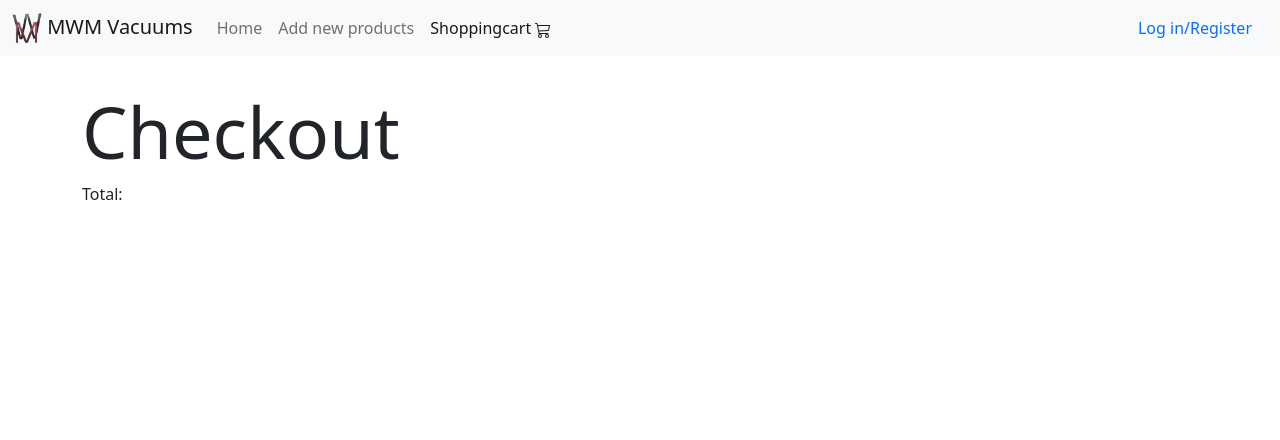
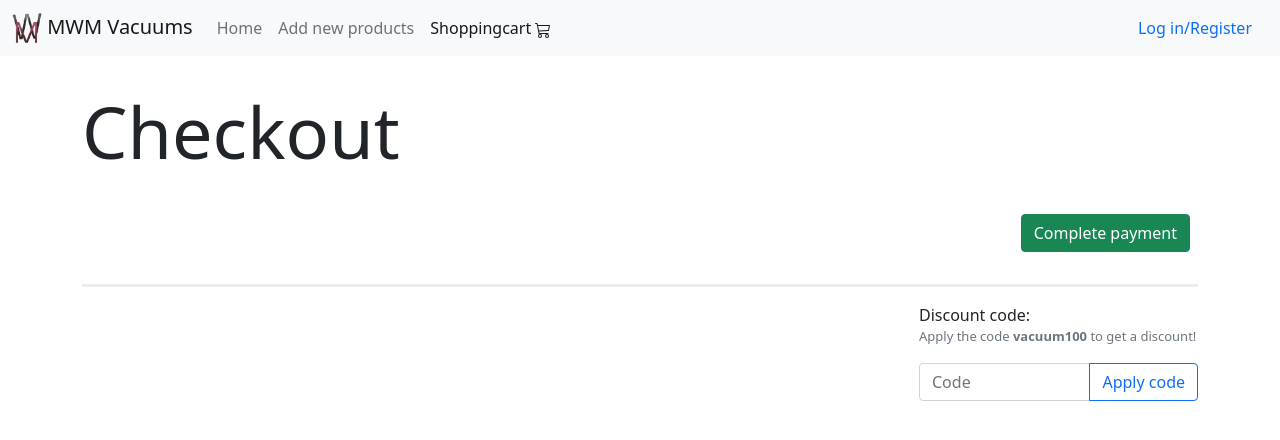
Before and after one commit to WilliamNerem/DataNettverk-Portfolio2, a Flask app: page /shoppingcart/checkout in a window 1280 px wide. Shown: the top 440 px of the page. Run offline with Flask 2, Linux system fonts and the light colour scheme; data that the repository does not hold is empty; parts of the project's set-up code (start-up, migrations or seed data) failed here and were passed over.

Commit message:
fixed checkout and payment function

```diff
--- a/app.py
+++ b/app.py
@@ -6,22 +6,22 @@ import os
 from dataclasses import dataclass
 from flask_cors import CORS, cross_origin
 from werkzeug.utils import secure_filename
-import mysql.connector
+# import mysql.connector
 
-mysql_user = 'neremzky'
-mysql_pwd = 'password'
-mysql_host = 'my-mysql'
-mysql_db = 'everything'
+# mysql_user = 'neremzky'
+# mysql_pwd = 'password'
+# mysql_host = 'my-mysql'
+# mysql_db = 'everything'
 
-mydb = mysql.connector.connect(user = mysql_user, password = mysql_pwd, host = mysql_host, database = mysql_db)
+# mydb = mysql.connector.connect(user = mysql_user, password = mysql_pwd, host = mysql_host, database = mysql_db)
 
-mycursor = mydb.cursor()
-mycursor.execute("SELECT * FROM products")
-myresult = mycursor.fetchall()
+# mycursor = mydb.cursor()
+# mycursor.execute("SELECT * FROM products")
+# myresult = mycursor.fetchall()
 
-print('dette er mysql babyyy')
-for i, name, price, infoshort, infolong, image in myresult:
-    print("ID: {}, Name: {}, price: {}, infoshort: {}, infolong: {}, image: {}".format(i, name, price, infoshort, infolong, image))
+# print('dette er mysql babyyy')
+# for i, name, price, infoshort, infolong, image in myresult:
+#     print("ID: {}, Name: {}, price: {}, infoshort: {}, infolong: {}, image: {}".format(i, name, price, infoshort, infolong, image))
 
 app = Flask(__name__)
 api = Api(app)
@@ -149,7 +149,7 @@ def Register():
 @cross_origin(origin='127.0.0.1',headers=['Content-Type','Authorization'])
 def fetchProducts():
     productReturn = ProductModel.query.all()
-    return jsonify(myresult)
+    return jsonify(productReturn)
 
 @app.route("/fetchCurrent", methods=['GET', 'POST'])
 @cross_origin(origin='127.0.0.1',headers=['Content-Type','Authorization'])
@@ -207,6 +207,14 @@ def removeCheckoutItems(shoppingcart_id):
     cartReturn = ShoppingcartModel.query.all()
     return jsonify(cartReturn)
 
+@app.route("/payment/complete/<string:paymentSuccessful>", methods=['GET', 'POST'])
+@cross_origin(origin='127.0.0.1',headers=['Content-Type','Authorization'])
+def completePayment(paymentSuccessful):
+    if paymentSuccessful == 'true':
+        ShoppingcartModel.query.delete()
+        db.session.commit()
+    return paymentSuccessful
+
 @app.route("/addproducts", methods=['GET', 'POST'])
 def addproductsyup():
     return render_template('addproducts.html')
--- a/static/css/style.css
+++ b/static/css/style.css
@@ -34,3 +34,47 @@
 .amount-of-product {
     margin: 5px;
 }
+
+.cart-price .text-muted {
+    margin: auto;
+}
+
+.cart-price {
+    margin: 0.5rem;
+}
+
+.checkout-container {
+    margin-top: 1rem;
+    margin-bottom: 1rem;
+    overflow: hidden;
+}
+
+.checkout-container p{
+    font-size: small;
+    float: right;
+    margin: 0;
+}
+
+.checkout-content{
+    display: flex;
+    justify-content: flex-end;
+    align-items: center;
+    margin-bottom: 1rem;
+    margin-top: 1rem;
+    padding-right: 8px;
+}
+
+.checkout-content div{
+    margin-right: 1rem;
+    font-size: 1.25rem;
+}
+
+hr.solid {
+    border-top: 3px solid #bbb;
+    width: 100%;
+  }
+
+.discount-container p{
+    font-size: small;
+    margin: 0;
+}
--- a/static/scripts/cart.js
+++ b/static/scripts/cart.js
@@ -1,8 +1,63 @@
 displayCart();
 let itemsInCart = 0;
 checkItemsInCart();
-// document.getElementById('total-price');
+let totalPrice = 0;
+const discountForm = document.getElementById('discount-form');
+const discountCode = document.getElementById('discount-code');
+const validation = document.getElementById('validation');
+const completePayment = document.getElementById('complete-payment');
+const paymentConfirmation = document.getElementById('payment-confirmation');
+let paymentSuccessful = 'false';
 
+const sleep = (milliseconds) => {
+    return new Promise(resolve => setTimeout(resolve, milliseconds))
+}
+
+
+discountForm.onsubmit = () => {
+    event.preventDefault();
+    const code = discountCode.value
+
+    if(code.toLowerCase() == 'vacuum100') {
+        totalPrice = 0;
+        document.getElementById('total-price').innerHTML = 'Total: ' + totalPrice + ',-';
+        validation.style = 'color: green;'
+        validation.innerHTML = 'Discount successfully added!';
+    }
+    else {
+        validation.style = 'color: red;'
+        validation.innerHTML = 'Invalid discount code';
+    }
+}
+
+completePayment.onclick = () => {
+    if (totalPrice == 0) {
+        paymentConfirmation.style = 'color: green;';
+        paymentConfirmation.innerHTML = 'Payment succsessful!'
+        paymentSuccessful = 'true';
+    }
+    else {
+        paymentConfirmation.style = 'color: red;';
+        paymentConfirmation.innerHTML = 'An error occured: Could not complete transaction'
+        paymentSuccessful = 'false';
+    }
+
+    fetch(`http://127.0.0.1:5000/payment/complete/${paymentSuccessful}`, {
+            method: 'POST',
+            headers: {
+                'Accept': 'application/json, text/plain, */*',
+                'Content-type': 'application/json'
+            },
+            body: JSON.stringify({paymentSuccessful:paymentSuccessful})
+        })
+        .then((res) => res.text())
+        .then((data) => {})
+        .then(() => {
+            displayCart();
+            checkItemsInCart();
+        })
+        .catch((error) => console.log(error))
+}
 
 function displayCart() {
     fetch('http://127.0.0.1:5000/shoppingcart/checkout/items')
@@ -22,13 +77,15 @@ function displayCart() {
                     addedToCart.push(product.product_id)
                     output += `
                 <li class="list-group-item d-flex justify-content-between align-items-center" id="cartId${product.shoppingcart_id}">
-                    <h5>${product.productName}</h3>
-                    <h6 class="text-muted">${product.price},-</h6>
+                    <h5>${product.productName}</h5>
+                    <span class="display-flex cart-price">
+                        <div class="display-flex"><h6 class="text-muted">${product.price},-</h6></div>
                         <div class="display-flex" id="cartButtons${product.product_id}">
                             <button class="btn-amount btn btn-outline-dark btn-sm" onclick="deleteFromCart(${product.shoppingcart_id},${product.product_id})">-</button>
                             <span class="badge bg-dark rounded-pill amount-of-product" id="countInCart${product.product_id}">${count}</span>
                             <button class="btn-amount addAnotherToCart btn btn-outline-dark btn-sm" value="${product.product_id}">+</button>
                         </div>
+                    </span>
                 </li>
                 `
                     document.getElementById('renderContent').innerHTML = output;
@@ -44,8 +101,11 @@ function displayCart() {
 
                     document.getElementById('cartButtons' + product.product_id).innerHTML = outputBtn
                 }
+            })
 
-            })
+            if(data.length == 0) {
+                document.getElementById('renderContent').innerHTML = output;
+            }
 
             document.querySelectorAll('.addAnotherToCart').forEach(item => {
                 item.addEventListener('click', addToCart)
@@ -55,11 +115,9 @@ function displayCart() {
                 event.preventDefault();
                 let prodId = this.value
                 fetch("http://127.0.0.1:5000/shoppingcart/" + prodId)
-                sleep(10).then(() => {
-                    console.log("add to cart is clicked")
-                })
-                sleep(10).then(() => {
-                    displayCart()
+                .then(() => {
+                    displayCart();
+                    checkItemsInCart();
                 })
             }
         })
@@ -67,24 +125,22 @@ function displayCart() {
 
 }
 
-    const sleep = (milliseconds) => {
-        return new Promise(resolve => setTimeout(resolve, milliseconds))
-    }
-
 function deleteFromCart(shoppingCart_id, product_id) {
     event.preventDefault();
     fetch('http://127.0.0.1:5000/shoppingcart/remove/' + shoppingCart_id)
-        if (document.getElementById('countInCart' + product_id).innerHTML.indexOf("1") !== -1) {
+    if (document.getElementById('countInCart' + product_id).innerHTML == '1') {
         document.getElementById("cartId" + shoppingCart_id).remove();
     } else {
         sleep(10).then(() => {
-                displayCart()
+            displayCart();
         })
         sleep(10).then(() => {
             checkItemsInCart();
         })
     }
+    sleep(10).then(() => {
         checkItemsInCart();
+    })
 }
 
 function checkItemsInCart() {
@@ -93,11 +149,12 @@ function displayCart() {
         .then((data) => {
             itemsInCart = data.length;
             document.getElementById('shoppingCart').innerHTML = `${itemsInCart}`
-            let totalPrice = 0;
+
+            totalPrice = 0;
             data.forEach(function (product) {
                 totalPrice += product.price;
             })
-            console.log(totalPrice)
+            document.getElementById('total-price').innerHTML = 'Total: ' + totalPrice + ',-';
 
         })
 
@@ -105,15 +162,3 @@ function displayCart() {
 sleep(10).then(() => {
     checkItemsInCart();
 })
-
-function checkItemsInCart(){
-    fetch('http://127.0.0.1:5000/shoppingcart/countItems')
-    .then((res) => res.json())
-    .then((data) => {
-
-        sleep(10).then(() => {
-            itemsInCart = data.length;
-            document.getElementById('shoppingCart').innerHTML = `${itemsInCart}`
-        })
-    })
-}
--- a/static/scripts/product.js
+++ b/static/scripts/product.js
@@ -34,7 +34,9 @@ if (product_exists == 'false') {
             event.preventDefault();
             let prodId = this.value
             fetch("http://127.0.0.1:5000/shoppingcart/" + prodId)
-            checkItemsInCart()
+            .then(() => {
+                checkItemsInCart();
+            })
         }
 
     })
--- a/templates/index.html
+++ b/templates/index.html
@@ -27,7 +27,7 @@
                         <svg xmlns="http://www.w3.org/2000/svg" width="16" height="16" fill="currentColor" class="bi bi-cart3" viewBox="0 0 16 16">
                             <path d="M0 1.5A.5.5 0 0 1 .5 1H2a.5.5 0 0 1 .485.379L2.89 3H14.5a.5.5 0 0 1 .49.598l-1 5a.5.5 0 0 1-.465.401l-9.397.472L4.415 11H13a.5.5 0 0 1 0 1H4a.5.5 0 0 1-.491-.408L2.01 3.607 1.61 2H.5a.5.5 0 0 1-.5-.5zM3.102 4l.84 4.479 9.144-.459L13.89 4H3.102zM5 12a2 2 0 1 0 0 4 2 2 0 0 0 0-4zm7 0a2 2 0 1 0 0 4 2 2 0 0 0 0-4zm-7 1a1 1 0 1 1 0 2 1 1 0 0 1 0-2zm7 0a1 1 0 1 1 0 2 1 1 0 0 1 0-2z"/>
                         </svg>
-                        <span class="badge bg-secondary" id="shoppingCart"></span>
+                        <span class="badge bg-secondary rounded-pill" id="shoppingCart"></span>
                     </a>
                 </div>
             </div>
--- a/templates/product.html
+++ b/templates/product.html
@@ -27,7 +27,7 @@
                         <svg xmlns="http://www.w3.org/2000/svg" width="16" height="16" fill="currentColor" class="bi bi-cart3" viewBox="0 0 16 16">
                             <path d="M0 1.5A.5.5 0 0 1 .5 1H2a.5.5 0 0 1 .485.379L2.89 3H14.5a.5.5 0 0 1 .49.598l-1 5a.5.5 0 0 1-.465.401l-9.397.472L4.415 11H13a.5.5 0 0 1 0 1H4a.5.5 0 0 1-.491-.408L2.01 3.607 1.61 2H.5a.5.5 0 0 1-.5-.5zM3.102 4l.84 4.479 9.144-.459L13.89 4H3.102zM5 12a2 2 0 1 0 0 4 2 2 0 0 0 0-4zm7 0a2 2 0 1 0 0 4 2 2 0 0 0 0-4zm-7 1a1 1 0 1 1 0 2 1 1 0 0 1 0-2zm7 0a1 1 0 1 1 0 2 1 1 0 0 1 0-2z"/>
                         </svg>
-                        <span class="badge bg-secondary" id="shoppingCart"></span>
+                        <span class="badge bg-secondary rounded-pill" id="shoppingCart"></span>
                     </a>
                 </div>
             </div>
--- a/templates/shoppingcart.html
+++ b/templates/shoppingcart.html
@@ -27,7 +27,7 @@
                         <svg xmlns="http://www.w3.org/2000/svg" width="16" height="16" fill="currentColor" class="bi bi-cart3" viewBox="0 0 16 16">
                             <path d="M0 1.5A.5.5 0 0 1 .5 1H2a.5.5 0 0 1 .485.379L2.89 3H14.5a.5.5 0 0 1 .49.598l-1 5a.5.5 0 0 1-.465.401l-9.397.472L4.415 11H13a.5.5 0 0 1 0 1H4a.5.5 0 0 1-.491-.408L2.01 3.607 1.61 2H.5a.5.5 0 0 1-.5-.5zM3.102 4l.84 4.479 9.144-.459L13.89 4H3.102zM5 12a2 2 0 1 0 0 4 2 2 0 0 0 0-4zm7 0a2 2 0 1 0 0 4 2 2 0 0 0 0-4zm-7 1a1 1 0 1 1 0 2 1 1 0 0 1 0-2zm7 0a1 1 0 1 1 0 2 1 1 0 0 1 0-2z"/>
                         </svg>
-                        <span class="badge bg-secondary" id="shoppingCart"></span>
+                        <span class="badge bg-secondary rounded-pill" id="shoppingCart"></span>
                     </a>
                 </div>
             </div>
@@ -41,8 +41,25 @@
 
         </ul>
         <div class="checkout-container">
-            <p>Total:</p>
-            <p class="total-price"></p>
+            <div class="checkout-content col-12">
+                <div id="total-price"></div>
+                <button type="button" id="complete-payment" class="btn btn-success">Complete payment</button>
+            </div>
+            <div class="col-12 float-end"><p id="payment-confirmation"></p></div>
+        </div>
+        <hr class="solid">
+        <div class="discount-container">
+            <div class="col-3 float-end">
+                <form class="row g-3" id="discount-form">
+                    <label for="discount-code">Discount code:</label>
+                    <p class="text-muted">Apply the code <b>vacuum100</b> to get a discount!</p>
+                    <div class="input-group mb-3">
+                        <input type="text" class="form-control" name="discount-code" id="discount-code" maxlength="10" placeholder="Code">
+                        <button type="submit" id="discount-btn" class="btn btn-outline-primary">Apply code</button>
+                    </div>
+                    <p id="validation"></p>
+                </form>
+            </div>
         </div>
     </div>
 
```
Also changed, not shown: static/scripts/index.js (+5 -91 lines). Lines whose indentation alone changed are shown as unchanged.
